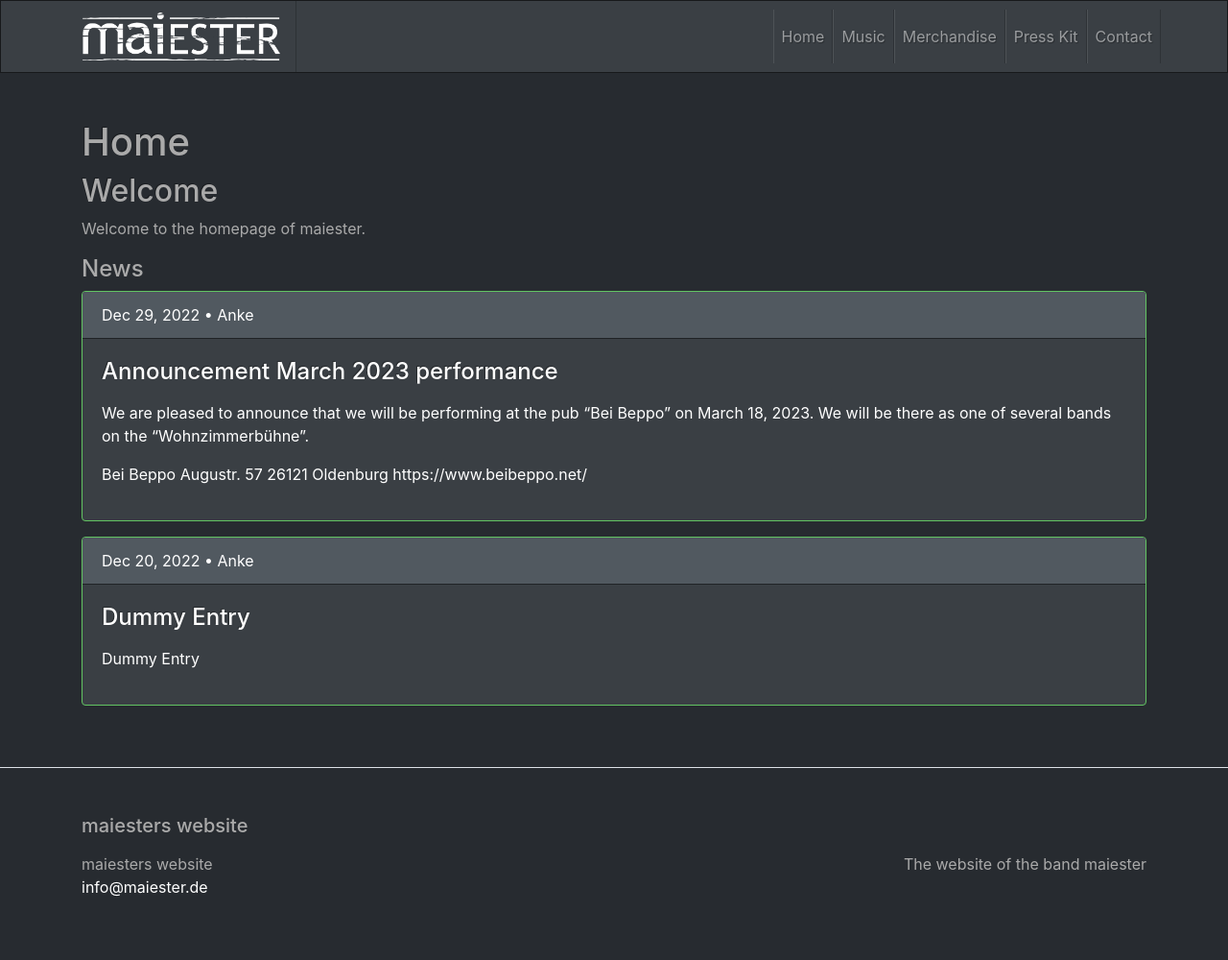
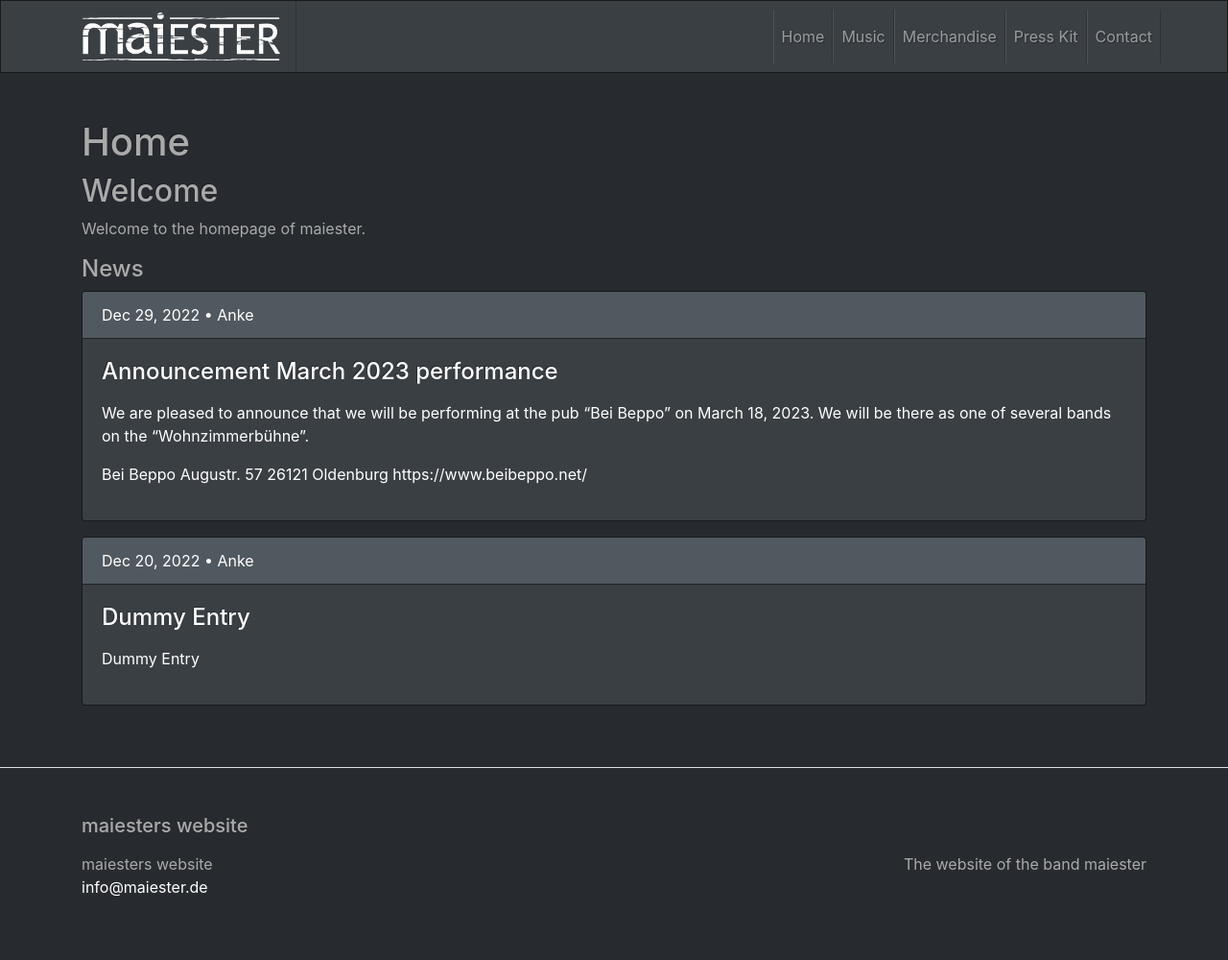
Before and after one commit to maiester/maiester.github.io, a Jekyll site: the page built from index.md, in a window 1280 px wide. Shown: the whole page at 96% size. Built offline with Jekyll 4.4.1, drawn with Linux system fonts in a browser that asks for light colours.

Commit message:
Update home.html

```diff
--- a/_layouts/home.html
+++ b/_layouts/home.html
@@ -19,7 +19,9 @@ layout: default
     <ul class="list-unstyled">
       {%- for post in site.posts -%}
 
+      {%- if posts.tag == "gig" -%}
       {%- assign bordercolor = "border-success" -%}
+      {%- endif -%}
 
     <div class="card text-white bg-primary mb-3 {{ bordercolor }}" style="max-width: 80rem;">
       {%- assign date_format = "%b %-d, %Y" -%}
```
